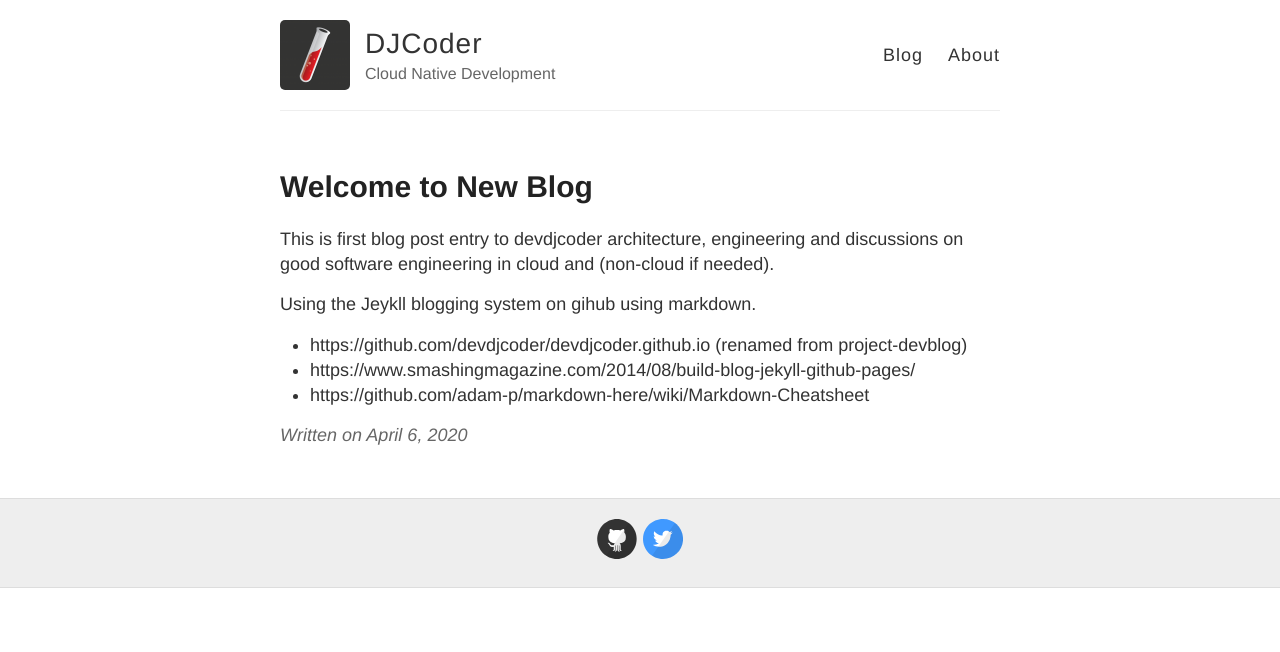
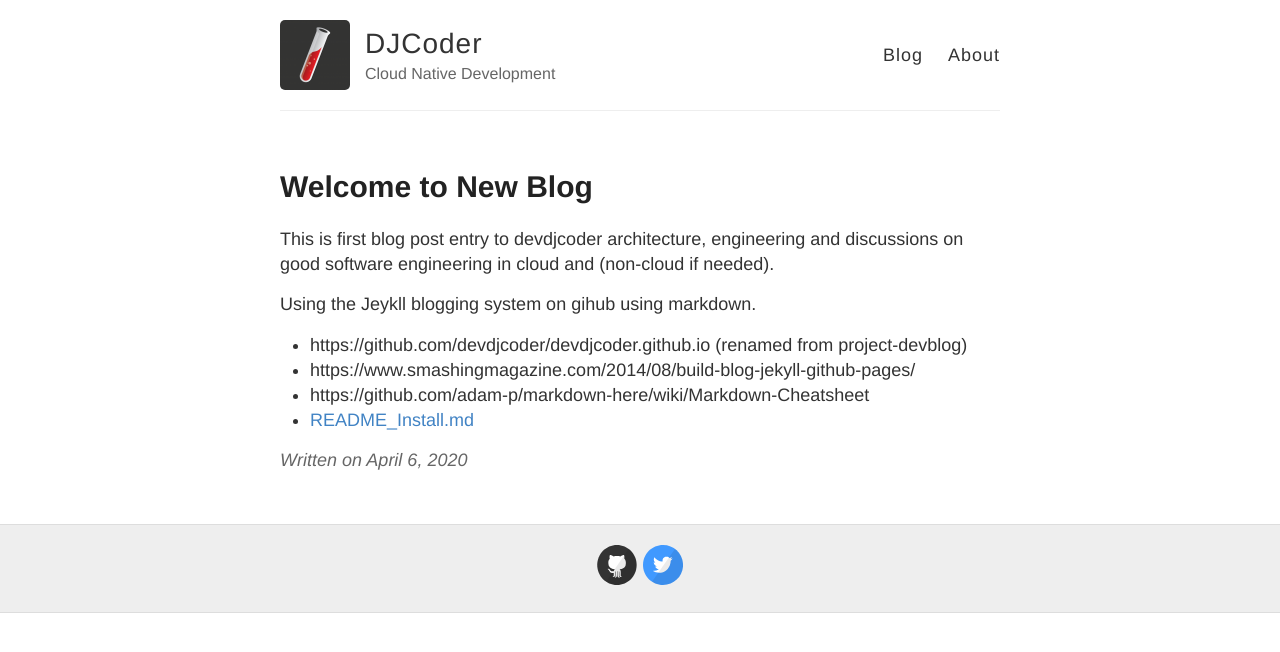
Before and after one commit to devdjcoder/devdjcoder.github.io, a Jekyll site: the page built from _posts/2020-4-6-Welcome.md, in a window 1280 px wide. Shown: the top 652 px of the page. Built offline with Jekyll 4.4.1, drawn with Linux system fonts in a browser that asks for light colours.

Commit message:
Update for new changes

```diff
--- a/_posts/2020-4-6-Welcome.md
+++ b/_posts/2020-4-6-Welcome.md
@@ -12,3 +12,4 @@ Using the Jeykll blogging system on gihub using markdown.
 * https://github.com/devdjcoder/devdjcoder.github.io (renamed from project-devblog)
 * https://www.smashingmagazine.com/2014/08/build-blog-jekyll-github-pages/
 * https://github.com/adam-p/markdown-here/wiki/Markdown-Cheatsheet
+* [README_Install.md](https://raw.githubusercontent.com/devdjcoder/devdjcoder.github.io/master/README_Install.md)
```
